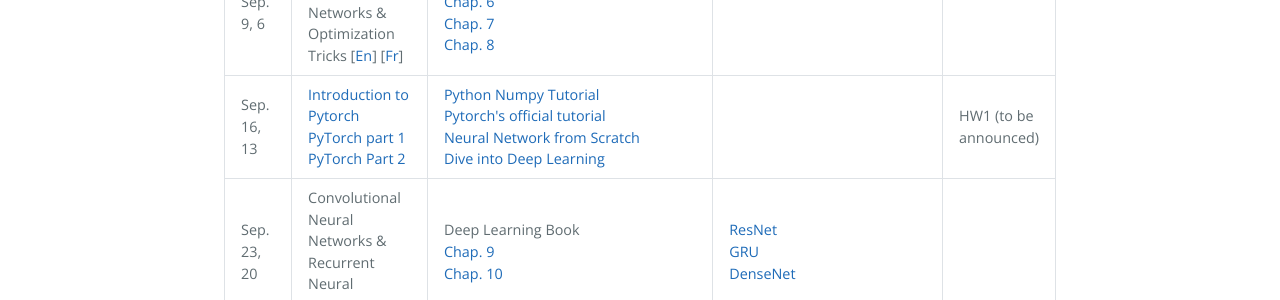
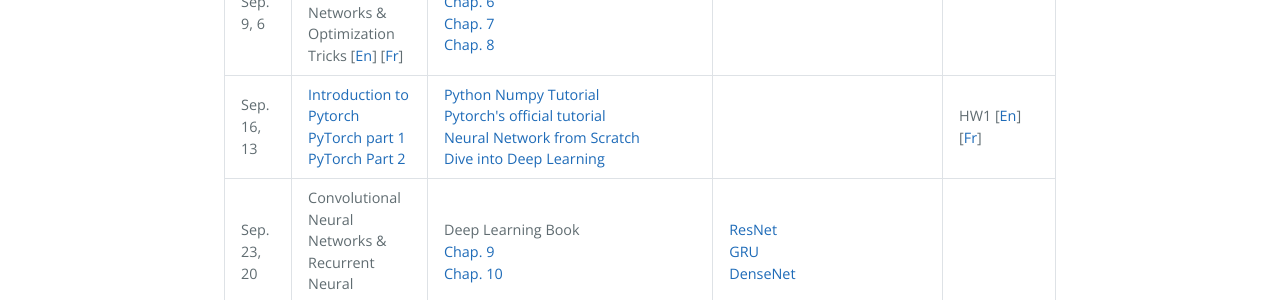
Before and after one commit to DeepGraphLearning/MATH60630A_2024A, a Jekyll site: the page built from schedule.md, in a window 1280 px wide. Shown: the part 756-1056 px from the top of the page. Built offline with Jekyll 4.4.1, drawn with Linux system fonts in a browser that asks for light colours.

Commit message:
[Week3] Homework 1

```diff
--- a/schedule.md
+++ b/schedule.md
@@ -47,8 +47,7 @@ schedule:
       - name: Dive into Deep Learning
         url: https://github.com/dsgiitr/d2l-pytorch
     homeworks:
-      - name: HW1 (to be announced)
-  #      - name: Instruction
+      - name: HW1 [<a href="assets/hws/HW1 Instructions-En.pdf">En</a>] [<a  href="assets/hws/HW1 Instructions-Fr.pdf">Fr</a>]
   #        url: https://www.dropbox.com/s/7s19xya7yck4nul/HWK1.pdf?dl=0
   #      - name: Colab
   #        url: https://colab.research.google.com/drive/1FjRjNlBqPVz7SrEPvqrL10Q76NeHhvJW?usp=sharing
```
Also changed, not shown: 2 other files.
